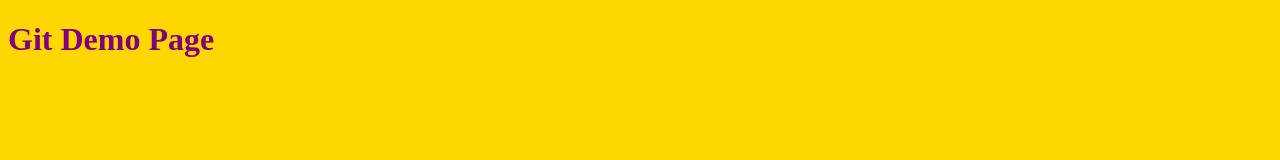
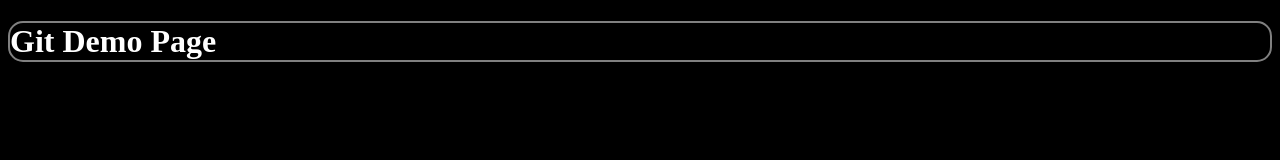
Before and after one commit to Zyiisty/GithubTest, a plain HTML site: page index.html in a window 1280 px wide. Drawn offline with Linux system fonts and the light colour scheme.

Commit message:
added more style colors and hover

```diff
--- a/style.css
+++ b/style.css
@@ -1,6 +1,11 @@
 h1{
-    color: purple;
+    border: 2.5px solid gray;
+    border-radius: 15px;
+    color:white;
+}
+h1:hover{
+    color: cyan;
 }
 body{
-    background-color: gold;
+    background-color: black;
 }
```
